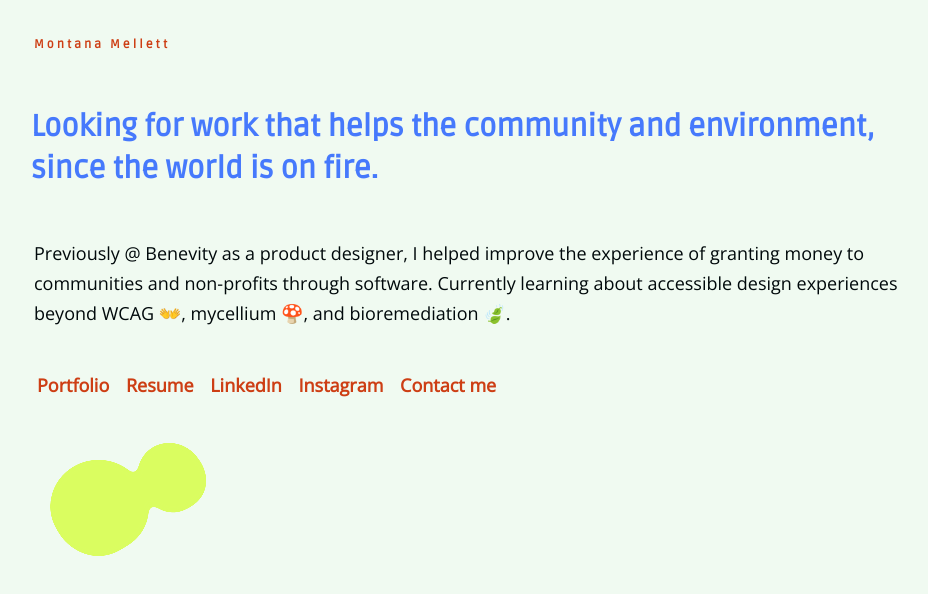
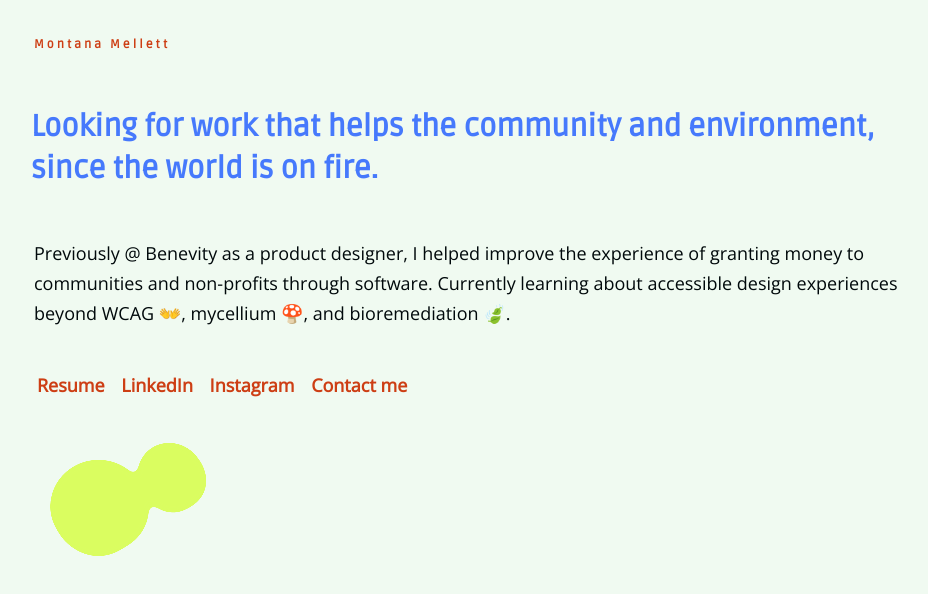
Before and after one commit to m-rae/montanamellett, a plain HTML site: page index.html in a window 1280 px wide. Shown: the whole page, without its empty margins (156-1084 px from the left). Drawn offline with nearby package versions, Linux system fonts and the light colour scheme.

Commit message:
Hiding portfolio due to NDA

```diff
--- a/index.html
+++ b/index.html
@@ -24,7 +24,7 @@
   <h1 class="intro">Looking for work that helps the community and environment, since the world is on fire.</h1>
   <p class="about">Previously @ Benevity as a product designer, I helped improve the experience of granting money to communities and non-profits through software. Currently learning about accessible design experiences beyond WCAG 👐, mycellium 🍄, and bioremediation 🍃.</p>
   <ul class="socials">
-    <li><a href="https://tinyurl.com/montanamellettportfolio" target="blank">Portfolio</a></li>
+    <!-- <li><a href="https://tinyurl.com/montanamellettportfolio" target="blank">Portfolio</a></li> -->
     <li><a href="files/montana-mellett-resume-jun2023.pdf" target="blank">Resume</a></li>
     <li><a href="https://www.linkedin.com/in/montana-mellett/" target="blank">LinkedIn</a></li>
     <li><a href="https://www.instagram.com/modesign.s/" target="blank">Instagram</a></li>
```
